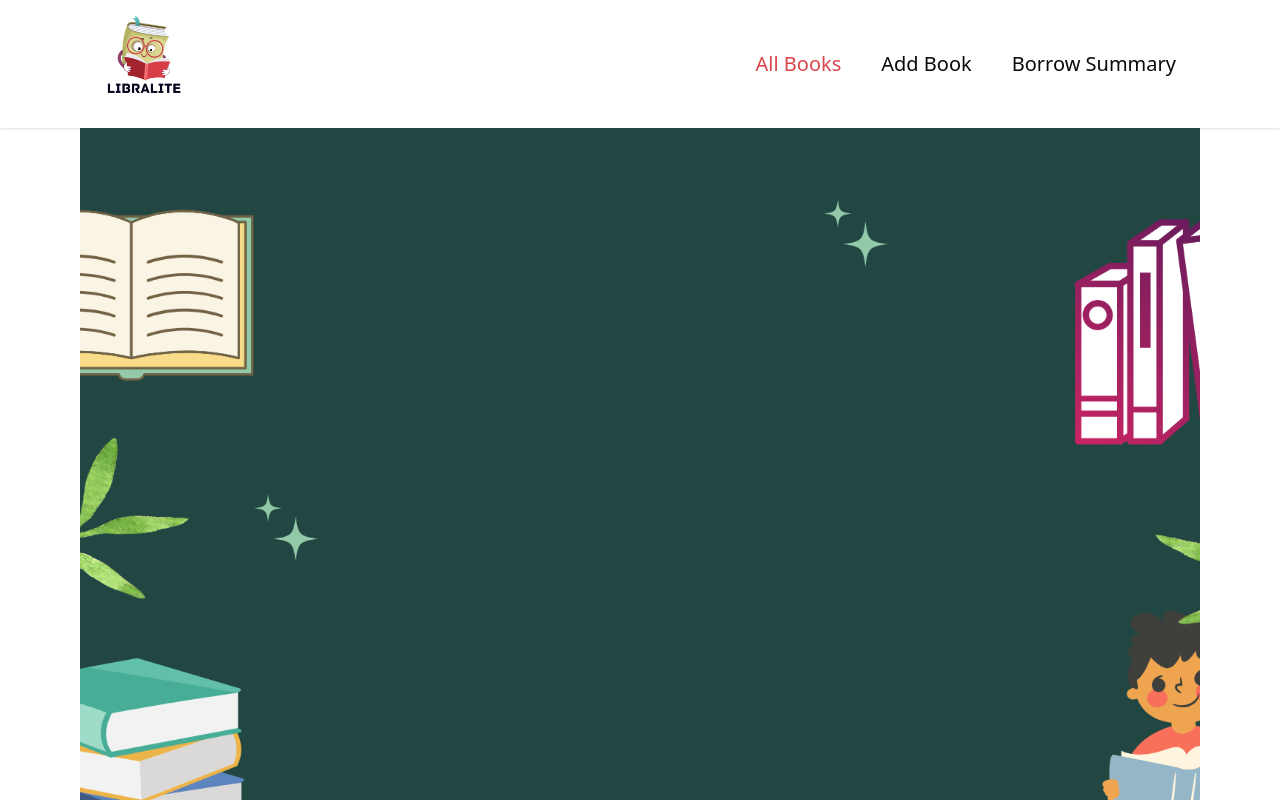
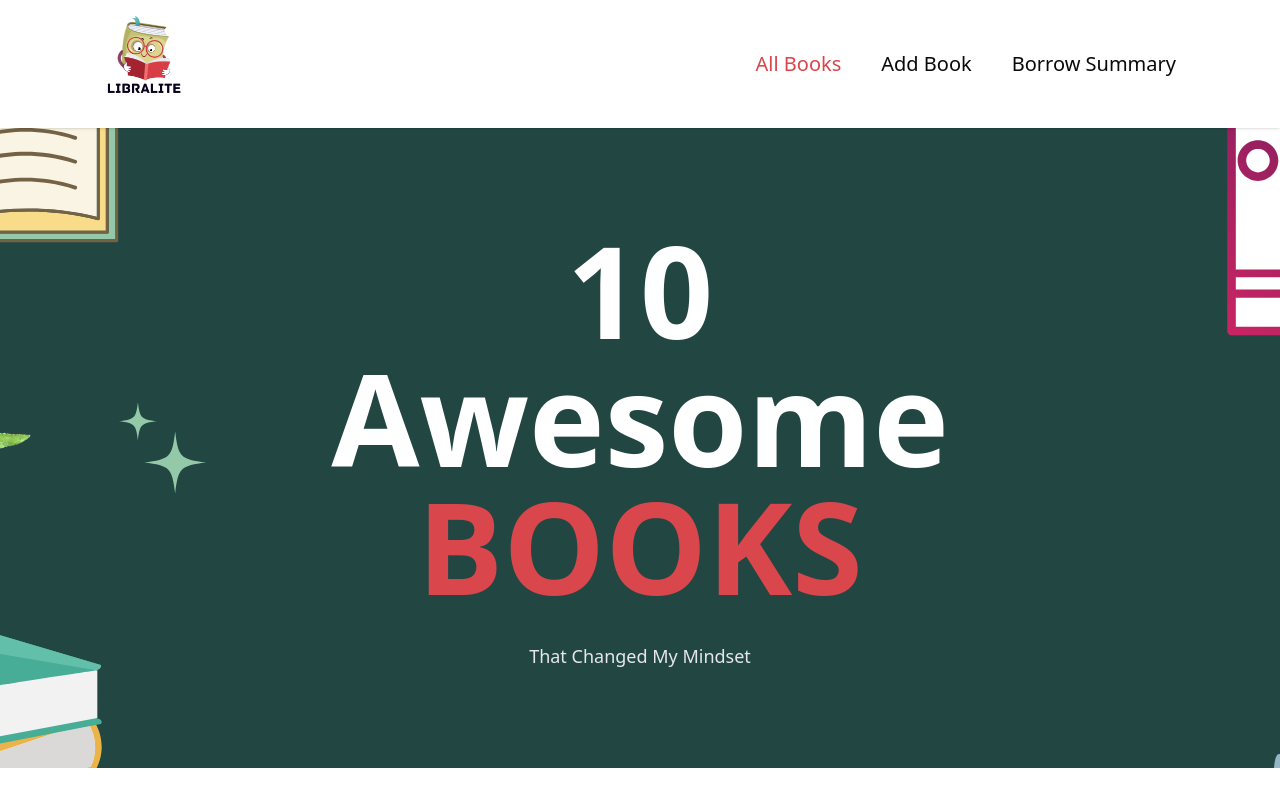
Before and after one commit to codewithsaidul/ph-redux-assignment-four, a React (Vite) app: page / in a window 1280 px wide. Shown: the top 800 px of the page. Built offline with nearby package versions, Linux system fonts and the light colour scheme.

Commit message:
hero section added

```diff
--- a/src/Layout/MainLayout.tsx
+++ b/src/Layout/MainLayout.tsx
@@ -6,9 +6,8 @@ const MainLayout = () => {
   return (
     <div>
       <Navbar />
-      <div className="px-4 sm:px-8 md:px-16 lg:px-20">
+      {/* <div className="px-4 sm:px-8 md:px-16 lg:px-20"> */}
         <Outlet />
-      </div>
       <Footer />
     </div>
   );
--- a/src/components/Home/Hero.tsx
+++ b/src/components/Home/Hero.tsx
@@ -1,16 +1,24 @@
-
-
 const Hero = () => {
   return (
-    <div className="w-full h-screen" style={{
+    <div
+      className="w-full aspect-video h-[60vh] min-[450px]:h-[80vh] flex justify-center items-center mt-32"
+      style={{
         backgroundImage: `url(/banner.png)`,
         backgroundPosition: "center",
-        backgroundSize: "cover",
-        backgroundRepeat: "no-repeat"
-    }}>
+        backgroundSize: "center",
+        backgroundRepeat: "no-repeat",
+      }}
+    >
+      <div className="max-w-3xl mx-auto text-center">
+        <div>
+            <h1 className="text-5xl min-[450px]:text-7xl min-sm:text-8xl min-md:text-9xl font-bold text-white">
+              10 Awesome <span className="text-book-primary">BOOKS</span>
+            </h1>
+            <p className="text-lg text-gray-200 mt-8">That Changed My Mindset</p>
+        </div>
+      </div>
+    </div>
+  );
+};
 
-    </div>
-  )
-}
-
-export default Hero
+export default Hero;
--- a/src/components/shared/Footer.tsx
+++ b/src/components/shared/Footer.tsx
@@ -28,7 +28,7 @@ const Footer = () => {
                 </ul>
             </div>
 
-            <p className="text-sm mt-10">&copy; 2025 <span className="text-book-primary font-bold">LibraLite</span>. All rights reserved. Developed by <Link to="https://codewithsaidul.com" target="_blank" className="text-book-danger hover:text-book-primary">CodeWithSaidul</Link></p>
+            <p className="text-sm mt-10">&copy; 2025 <span className="text-book-primary font-bold">LibraLite</span>. All rights reserved. Developed by <Link to="https://developer-portfolio-eta-sage.vercel.app" target="_blank" className="text-book-danger hover:text-book-primary">CodeWithSaidul</Link></p>
         </div>
     </footer>
   )
--- a/src/components/shared/Navbar.tsx
+++ b/src/components/shared/Navbar.tsx
@@ -9,7 +9,7 @@ const Navbar = () => {
 
 
   return (
-    <header className="bg-white shadow w-full px-4 sm:px-8 md:px-16 lg:px-20">
+    <header className="bg-white shadow w-full px-4 sm:px-8 md:px-16 lg:px-20 fixed top-0 left-0 right-0">
       <nav className="flex justify-between items-center">
         <Link to="/">
           <img src="/LibraLite.png" alt="libralite logo" className="max-w-96 max-h-32" />
```
